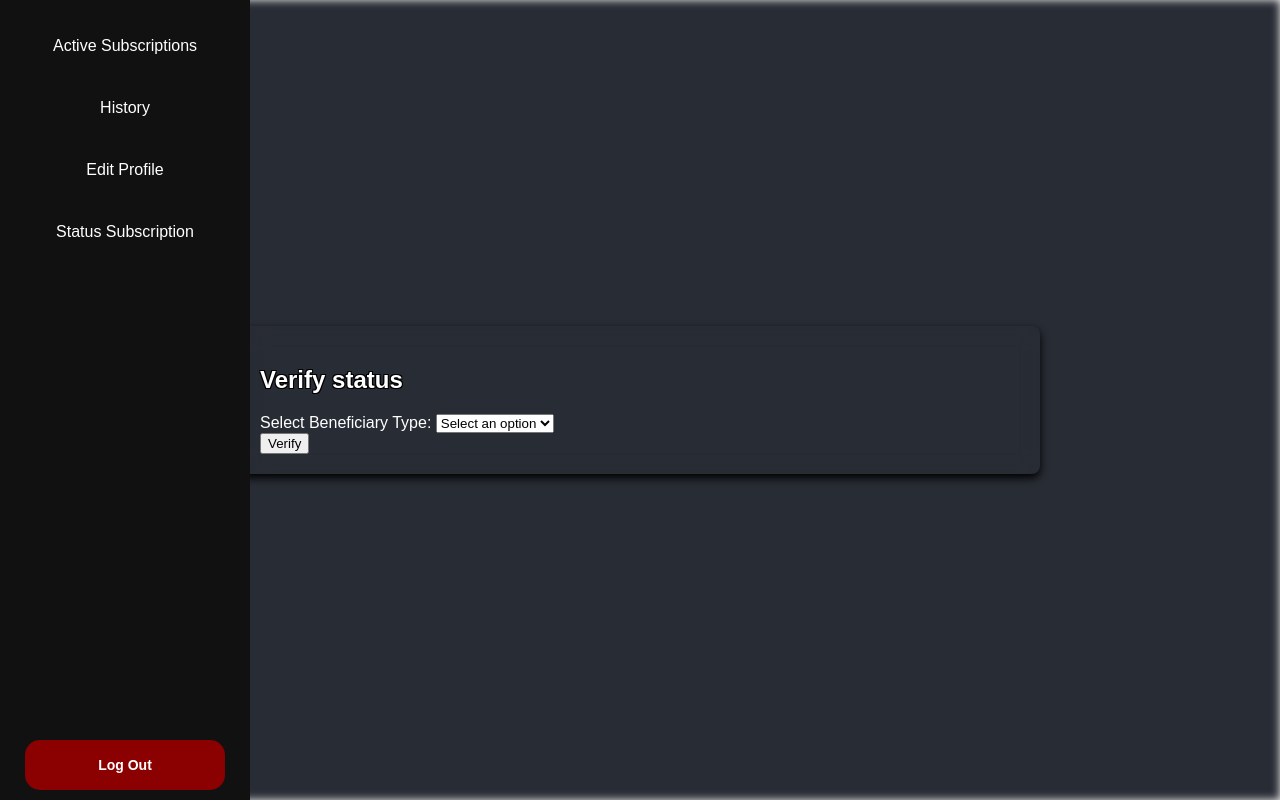
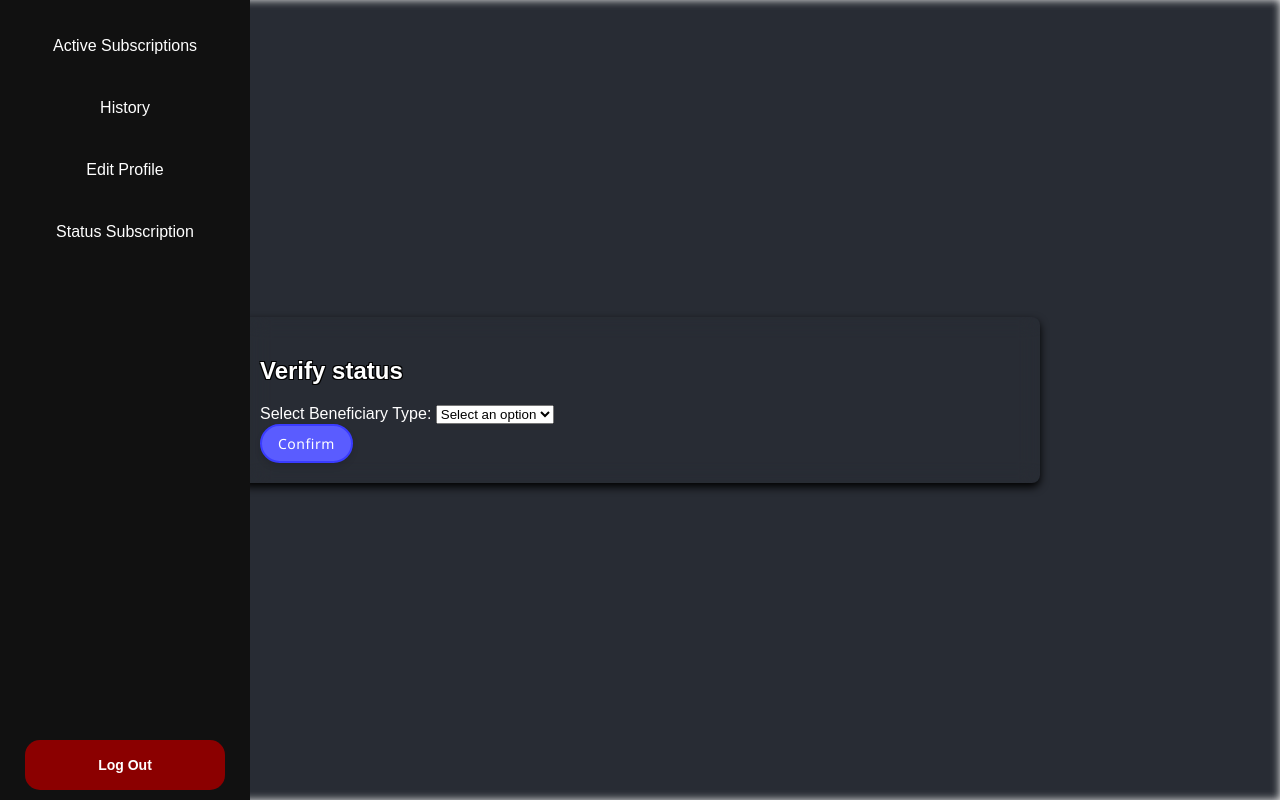
Before and after one commit to FlaviusBanned/MetroSkayo_app, a website: page user-panel/user_pages/statusabonamente.html in a window 1280 px wide. Drawn offline with nearby package versions, Linux system fonts and the light colour scheme.

Commit message:
17.12.2024

```diff
--- a/user-panel/user_pages/statusabonamente.html
+++ b/user-panel/user_pages/statusabonamente.html
@@ -8,8 +8,6 @@
     <link rel="stylesheet" href="/css_5_user_panel/style_aside_bar.css">
     <link rel="stylesheet" href="/css_5_user_panel/user_panel_background.css">
     <link rel="stylesheet" href="/css6_user_pages/abonamente_active_main.css">
-    <link rel="stylesheet" href="/css8_common_button_user_pages/css8_button.css">
-    <link rel="stylesheet" href="/css6_user_pages/ab_active_form.css">
     <link rel="stylesheet" href="https://cdn.jsdelivr.net/npm/flatpickr/dist/flatpickr.min.css" />
     <script defer type="module" src="/script_java_user_panel/script_java_reset_pass_logged_in.js"></script>
 </head>
@@ -47,9 +45,38 @@
                     </div>
 
                     <!-- Submit button -->
-                    <button type="submit" class="btn-submit">Verify</button>
+                    <button type="submit" class="btn-submit">Confirm</button>
                 </form>
         </section>
+        <style>
+       .btn-submit {
+    background-color: #5A5CFF; /* Albastru elegant */
+    color: #FFFFFF; /* Text alb */
+    border: 2px solid #3A3CFF; /* Linie subtire pentru eleganță */
+    padding: 8px 16px; /* Dimensiuni compacte */
+    font-family: 'Segoe UI', Tahoma, Geneva, Verdana, sans-serif; /* Font modern */
+    font-size: 14px; /* Text discret */
+    letter-spacing: 0.5px; /* Spațiere pentru claritate */
+    border-radius: 30px; /* Colțuri rotunde pentru un aspect rafinat */
+    cursor: pointer;
+    transition: all 0.3s ease-in-out; /* Tranziție fluentă */
+    box-shadow: 0 4px 6px rgba(0, 0, 0, 0.1); /* Umbră subtilă */
+}
+
+.btn-submit:hover {
+    background-color: #3A3CFF; /* Culoare mai închisă la hover */
+    border-color: #1A1BFF; /* Schimbare subtilă a conturului */
+    box-shadow: 0 6px 10px rgba(0, 0, 0, 0.2); /* Umbră intensificată */
+    transform: translateY(-2px); /* Efect de ridicare la hover */
+}
+
+.btn-submit:active {
+    background-color: #2A2BFF; /* Culoare apăsată */
+    box-shadow: 0 3px 5px rgba(0, 0, 0, 0.15); /* Umbră redusă */
+    transform: translateY(1px); /* Ușor apăsat */
+}
+
+        </style>
     </main>
     <script>
         document.addEventListener('DOMContentLoaded', () => {
@@ -73,7 +100,6 @@
                         <input type="text" id="series-number" name="series-number" required placeholder="Enter your series and number">
                     `;
                 } else if (beneficiaryType === 'pupil') {
-                    // Dacă se selectează Pupil
                     dynamicFieldsContainer.innerHTML = `
                         <label for="school">School:</label>
                         <input type="text" id="school" name="school" required placeholder="Enter your school">
```
Also changed, not shown: redis-node-app/package.json (deleted, +0 -17 lines), user-panel/user_pages/setariclienti.html (+2 -4 lines), 2 other files.
